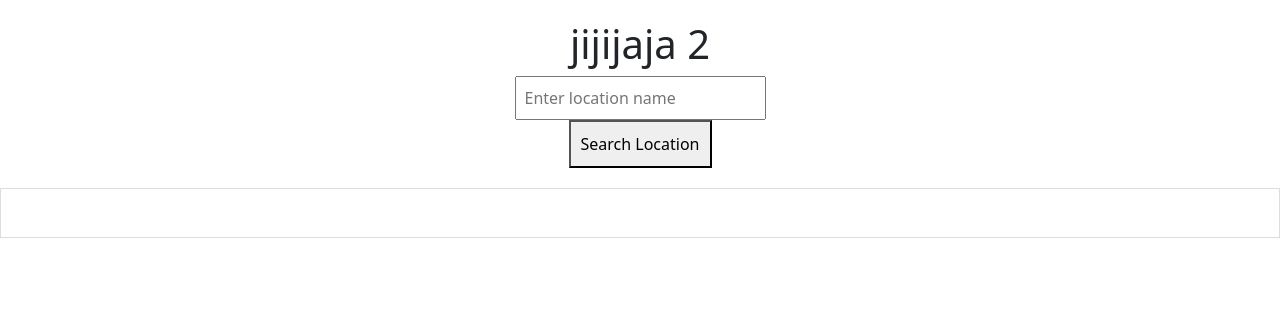
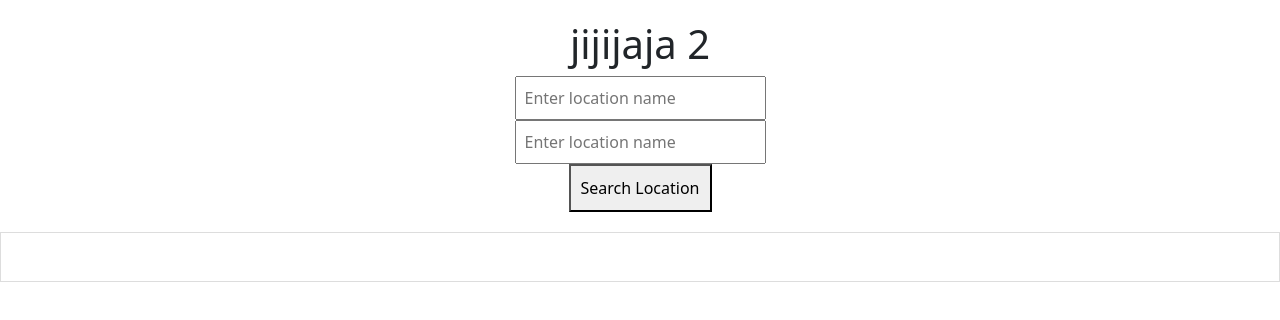
Before and after one commit to Pablocyou/Repowebdesdeweb, a React (Create React App) app in the folder front-iei/: page / in a window 1280 px wide. Shown: the top 320 px of the page. Built offline with nearby package versions, Linux system fonts and the light colour scheme.

Commit message:
jijijaja222

```diff
--- a/front-iei/src/App.js
+++ b/front-iei/src/App.js
@@ -22,6 +22,14 @@ function App() {
           onChange={(e) => setLocation(e.target.value)}
         />
         <div>
+          <input
+          type="text"
+          placeholder="Enter location name"
+          value={location}
+          onChange={(e) => setLocation(e.target.value)}
+          />
+        </div>
+        <div>
           <button onClick={handleSearch}>Search Location</button>
         </div>
 
```
